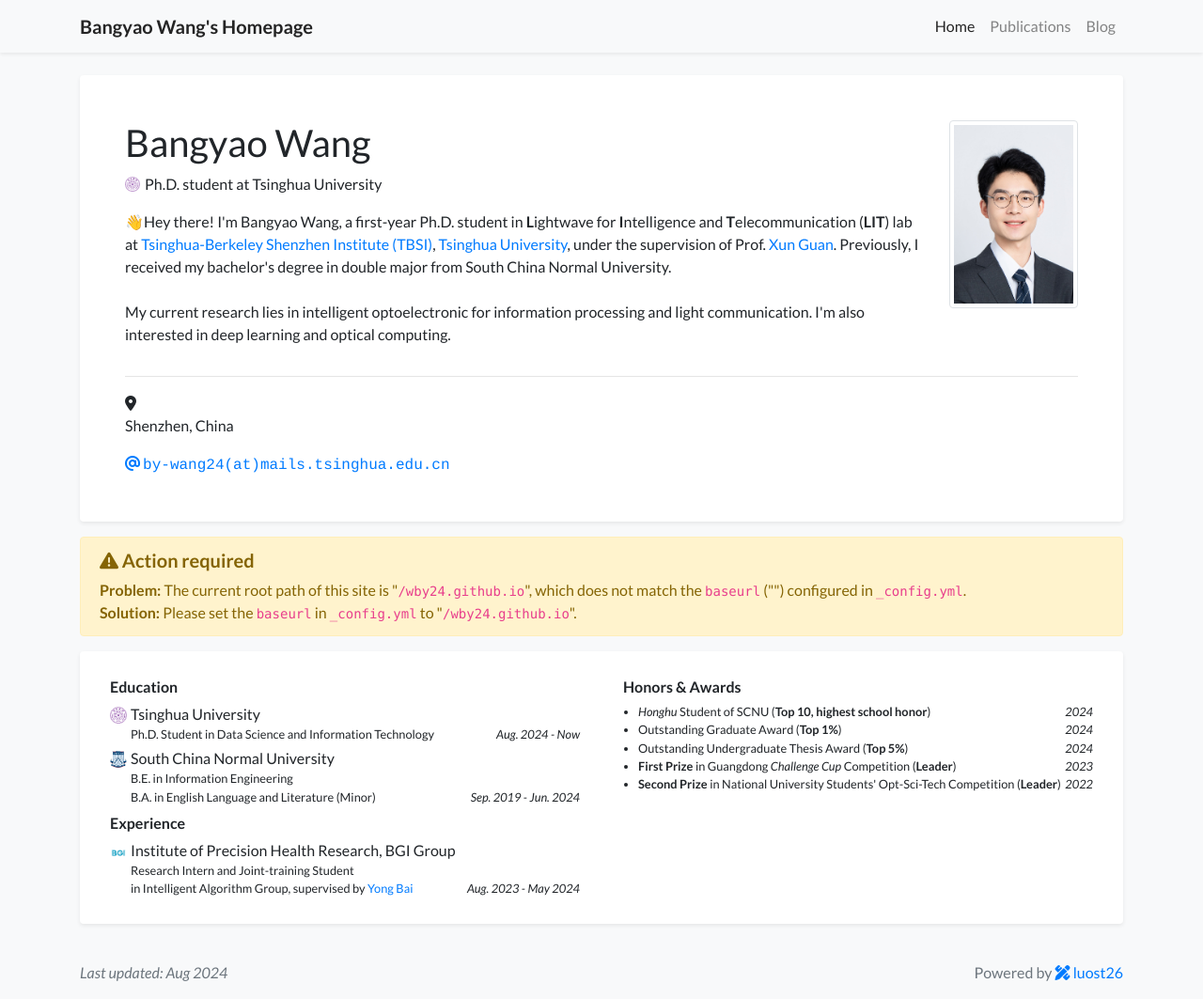
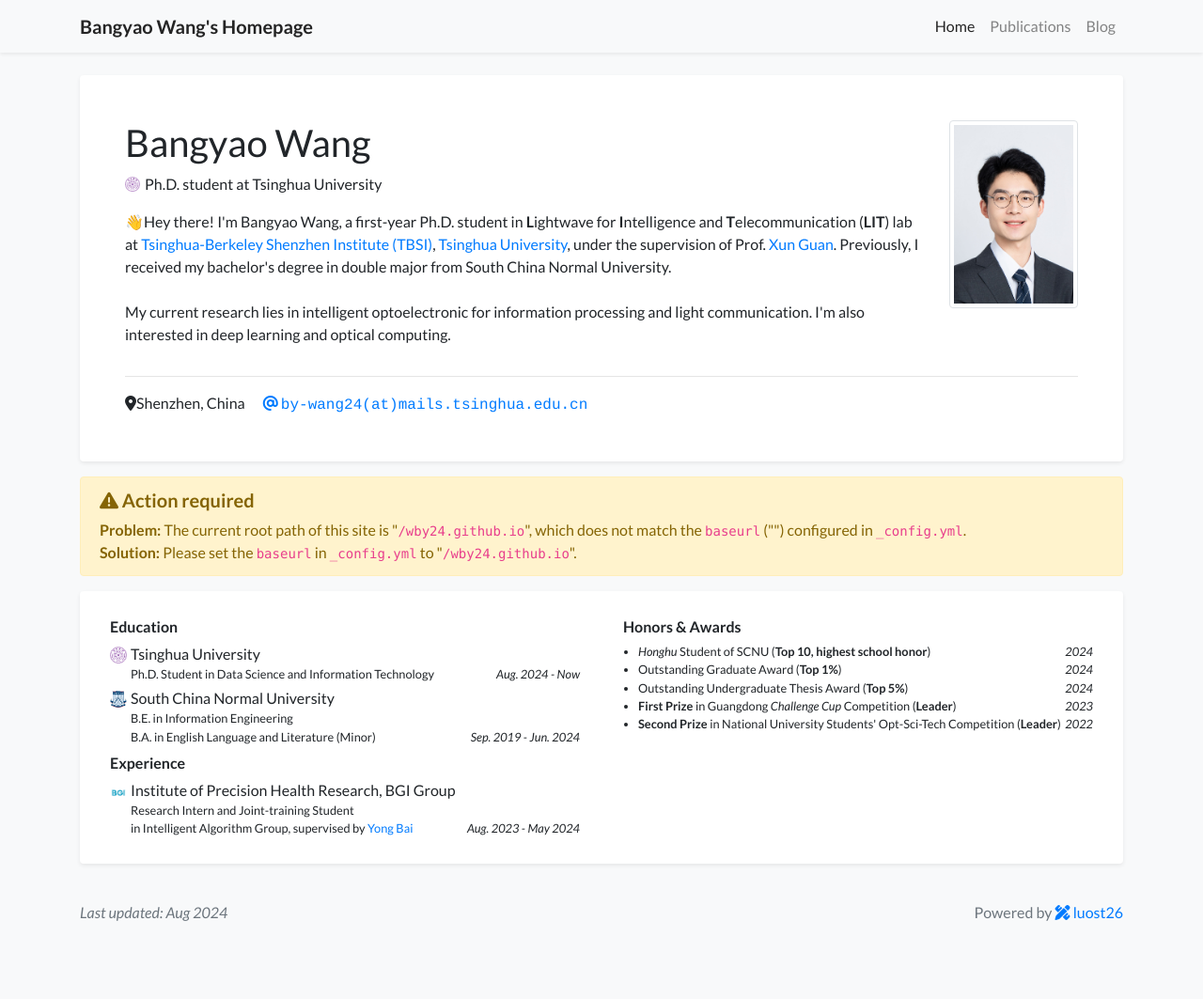
Before and after one commit to wby24/wby24.github.io, a Jekyll site: the page built from index.html, in a window 1280 px wide and 1063 px high. Shown: the whole window at 94% size. Built offline with Jekyll 4.4.1, drawn with Linux system fonts in a browser that asks for light colours; a style sheet for code colours, icons or effects is not loaded.

Commit message:
Update profile_card.html

```diff
--- a/_includes/widgets/profile_card.html
+++ b/_includes/widgets/profile_card.html
@@ -41,7 +41,7 @@
                 <div class="row">
                     <div class="col">
                         {% if site.data.profile.location %}
-                            <i class="fa-solid fa-location-dot"></i><p class="pr-3 no-break"> {{ site.data.profile.location }} </p>
+                            <i class="fa-solid fa-location-dot"></i><span class="pr-3 no-break">{{ site.data.profile.location }}</span>
                         {% endif %}
 
                         <a class="pr-3 no-break" href="mailto:{{ site.data.profile.email | encode_email }}">
```
